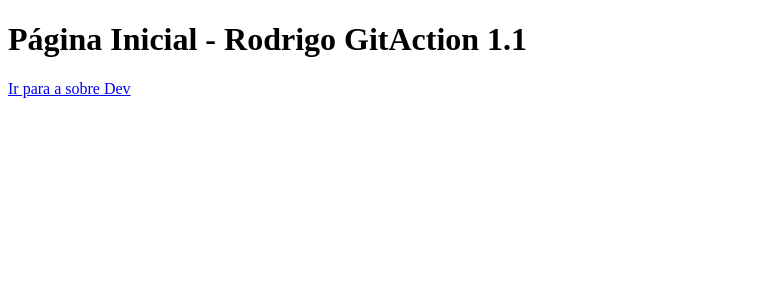
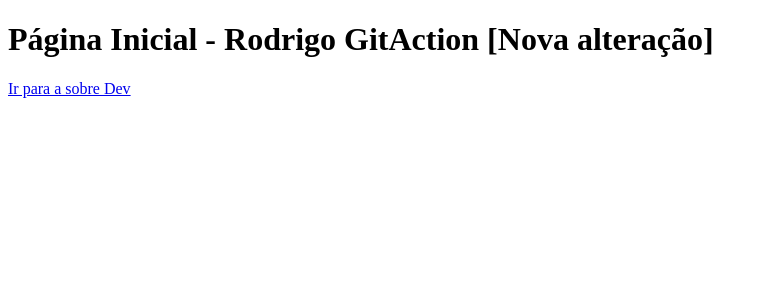
Before and after one commit to rodrigobrunhara1/06-github-actions-front-end-a2.3, a Next.js app: page / in a window 1280 px wide. Shown: the top 300 px of the page, without its empty margins (0-767 px from the left). Built offline with nearby package versions, Linux system fonts and the light colour scheme.

Commit message:
Novo script

```diff
--- a/pages/index.js
+++ b/pages/index.js
@@ -3,7 +3,7 @@ import NextLink from "next/link";
 export default function HomeScreen() {
   return (
     <div>
-      <h1>Página Inicial - Rodrigo GitAction 1.1</h1>
+      <h1>Página Inicial - Rodrigo GitAction [Nova alteração]</h1>
       <NextLink href="/sobre">
         <a>Ir para a sobre Dev</a>
       </NextLink>
--- a/scripts/pullRequestPreview.js
+++ b/scripts/pullRequestPreview.js
@@ -2,5 +2,7 @@ import { execSync } from "child_process";
 console.log("[DEPLOY_PREVIEW]: START");
 const command = "yarn deploy:staging";
 const output = execSync(command, { encoding: "utf-8" });
-console.log(output);
+const outputLines = output.split("\n");
+const DEPLOY_URL = outputLines[outputLines.length - 1];
 console.log("[DEPLOY_PREVIEW]: end");
+console.log(`You can see the deploy preview on: ${DEPLOY_URL}`);
```
